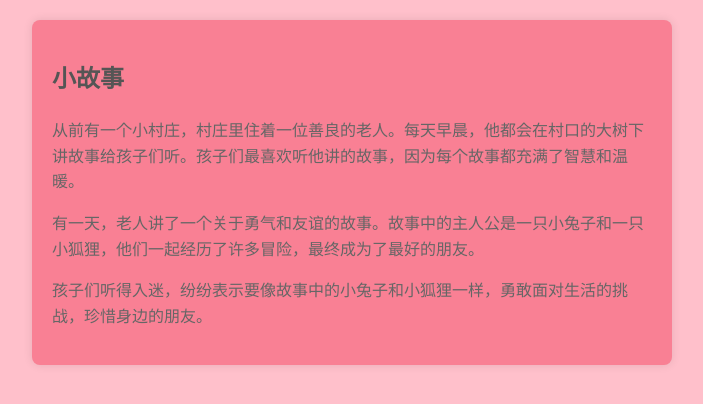
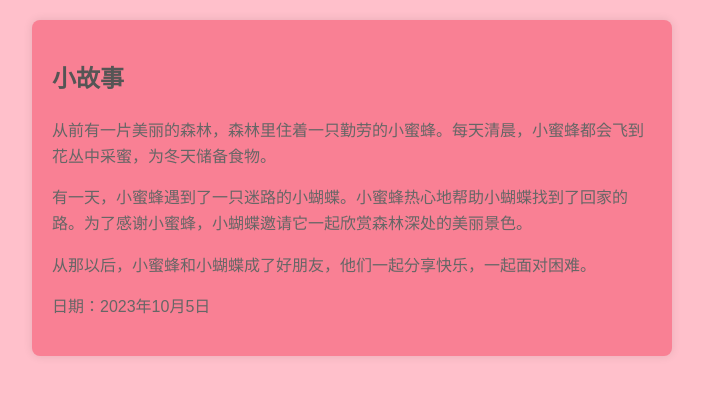
Before and after one commit to 23423434234/-, a plain HTML site: page index.html in a window 1280 px wide. Shown: the whole page, without its empty margins (288-991 px from the left). Drawn offline with Linux system fonts and the light colour scheme.

Commit message:
更新index.html，替换故事内容并添加日期信息

```diff
--- a/index.html
+++ b/index.html
@@ -9,9 +9,10 @@
 <body>
     <div class="story">
         <h2>小故事</h2>
-        <p>从前有一个小村庄，村庄里住着一位善良的老人。每天早晨，他都会在村口的大树下讲故事给孩子们听。孩子们最喜欢听他讲的故事，因为每个故事都充满了智慧和温暖。</p>
-        <p>有一天，老人讲了一个关于勇气和友谊的故事。故事中的主人公是一只小兔子和一只小狐狸，他们一起经历了许多冒险，最终成为了最好的朋友。</p>
-        <p>孩子们听得入迷，纷纷表示要像故事中的小兔子和小狐狸一样，勇敢面对生活的挑战，珍惜身边的朋友。</p>
+        <p>从前有一片美丽的森林，森林里住着一只勤劳的小蜜蜂。每天清晨，小蜜蜂都会飞到花丛中采蜜，为冬天储备食物。</p>
+        <p>有一天，小蜜蜂遇到了一只迷路的小蝴蝶。小蜜蜂热心地帮助小蝴蝶找到了回家的路。为了感谢小蜜蜂，小蝴蝶邀请它一起欣赏森林深处的美丽景色。</p>
+        <p>从那以后，小蜜蜂和小蝴蝶成了好朋友，他们一起分享快乐，一起面对困难。</p>
+        <p>日期：2023年10月5日</p>
     </div>
 
     <script src=".github\scripts\main.js"></script>
```
